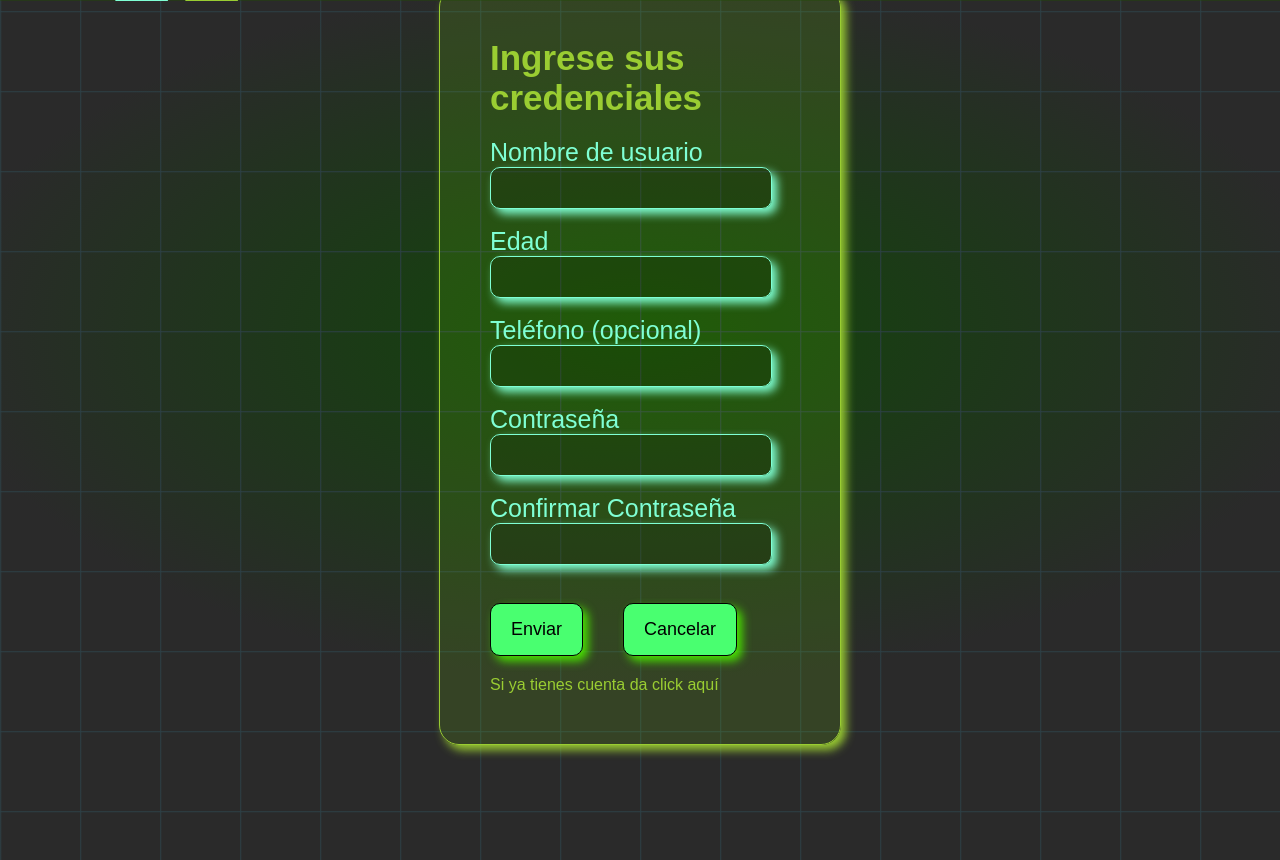
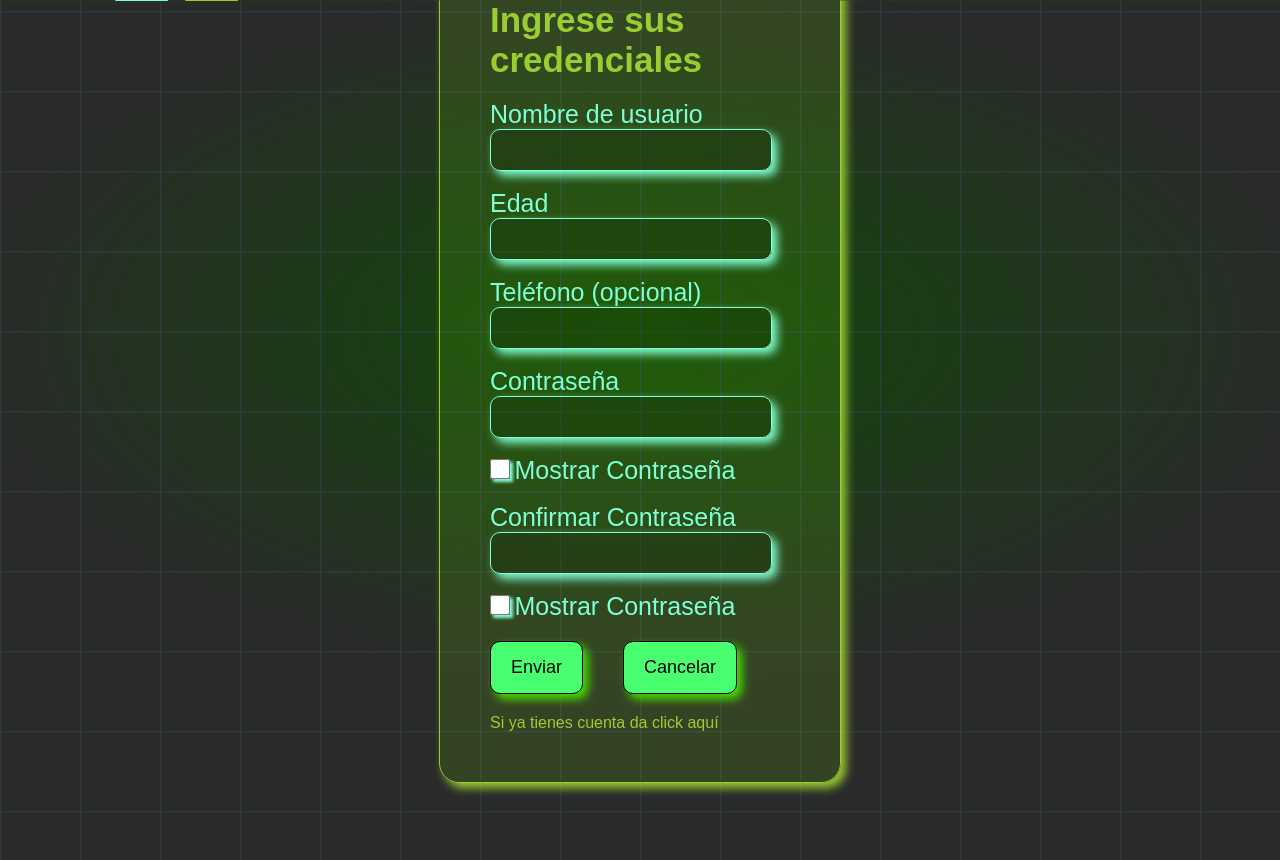
Before and after one commit to Andre-Wireframe/proyecto-SQL, a Flask app: page /singin/ in a window 1280 px wide. Shown: the part 69-929 px from the top of the page. Run offline with Flask 3, Linux system fonts and the light colour scheme; some libraries are stand-ins or nearby versions; some web fonts are replaced.

Commit message:
mostrar contraseña jalando

```diff
--- a/static/css/login.css
+++ b/static/css/login.css
@@ -85,6 +85,16 @@
     border: 1px solid rgb(255, 255, 255);
     box-shadow: 5px 5px 10px rgb(255, 255, 255);
     background-color: rgba(255, 255, 255, 0.262);
+}
+
+input[type="checkbox"] {
+    min-width: 0px;
+    border: 1px solid aquamarine;
+    box-shadow: 3px 3px 3px aquamarine;
+    padding: 3px;
+    width: 20px;
+    height: 20px;
+    accent-color: aqua;
 }
 
 select {
--- /dev/null
+++ b/static/log_script.js
@@ -0,0 +1,35 @@
+const input = document.getElementById("log-password");
+
+const check = document.getElementById("check");
+let pass_status = false;
+
+check.addEventListener("change", () => {
+    if (pass_status)
+    {
+        pass_status = false;
+        input.type = "password";
+    }
+    else
+    {
+        pass_status = true;
+        input.type = "text";
+    }
+});
+
+const input2 = document.getElementById("password2");
+
+const check2 = document.getElementById("check2");
+let pass_status2 = false;
+
+check2.addEventListener("change", () => {
+    if (pass_status2)
+    {
+        pass_status2 = false;
+        input2.type = "password";
+    }
+    else
+    {
+        pass_status2 = true;
+        input2.type = "text";
+    }
+});
--- a/templates/login.html
+++ b/templates/login.html
@@ -18,6 +18,9 @@
                     <label for="password">Contraseña</label><br>
                     <input type="password" name="password" id="log-password" required><br><br>
 
+                    <input id="check" name="check" type="checkbox">
+                    <label for="check"> Mostrar Contraseña</label><br>
+
                 </div>
                 <div class="buttons">
                     <button type="submit" class="button-1">Enviar</button>
@@ -29,4 +32,6 @@
     </div>
 </main>
 
+<script src="{{ url_for('static', filename='log_script.js') }}"></script>
+
 {% endblock %}
--- a/templates/singin.html
+++ b/templates/singin.html
@@ -24,8 +24,14 @@
                     <label for="password">Contraseña</label><br>
                     <input type="password" name="password" id="log-password" required><br><br>
 
+                    <input id="check" name="check" type="checkbox">
+                    <label for="check"> Mostrar Contraseña</label><br><br>
+
                     <label for="password2">Confirmar Contraseña</label><br>
                     <input type="password" name="password2" id="password2" required><br><br>
+
+                    <input id="check2" name="check2" type="checkbox">
+                    <label for="check2"> Mostrar Contraseña</label><br>
 
                 </div>
                 <div class="buttons">
@@ -38,4 +44,6 @@
     </div>
 </main>
 
+<script src="{{ url_for('static', filename='log_script.js') }}"></script>
+
 {% endblock %}
```
